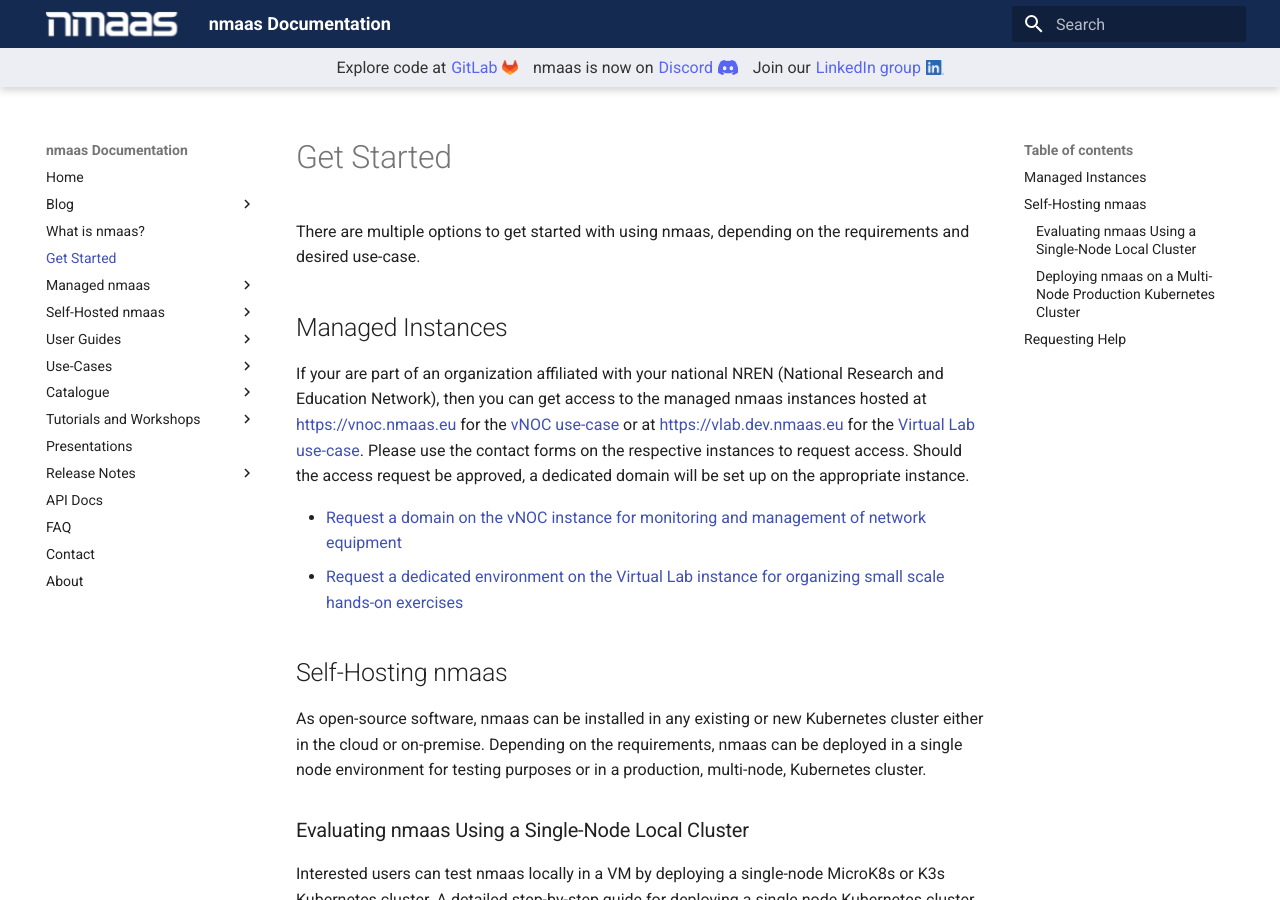
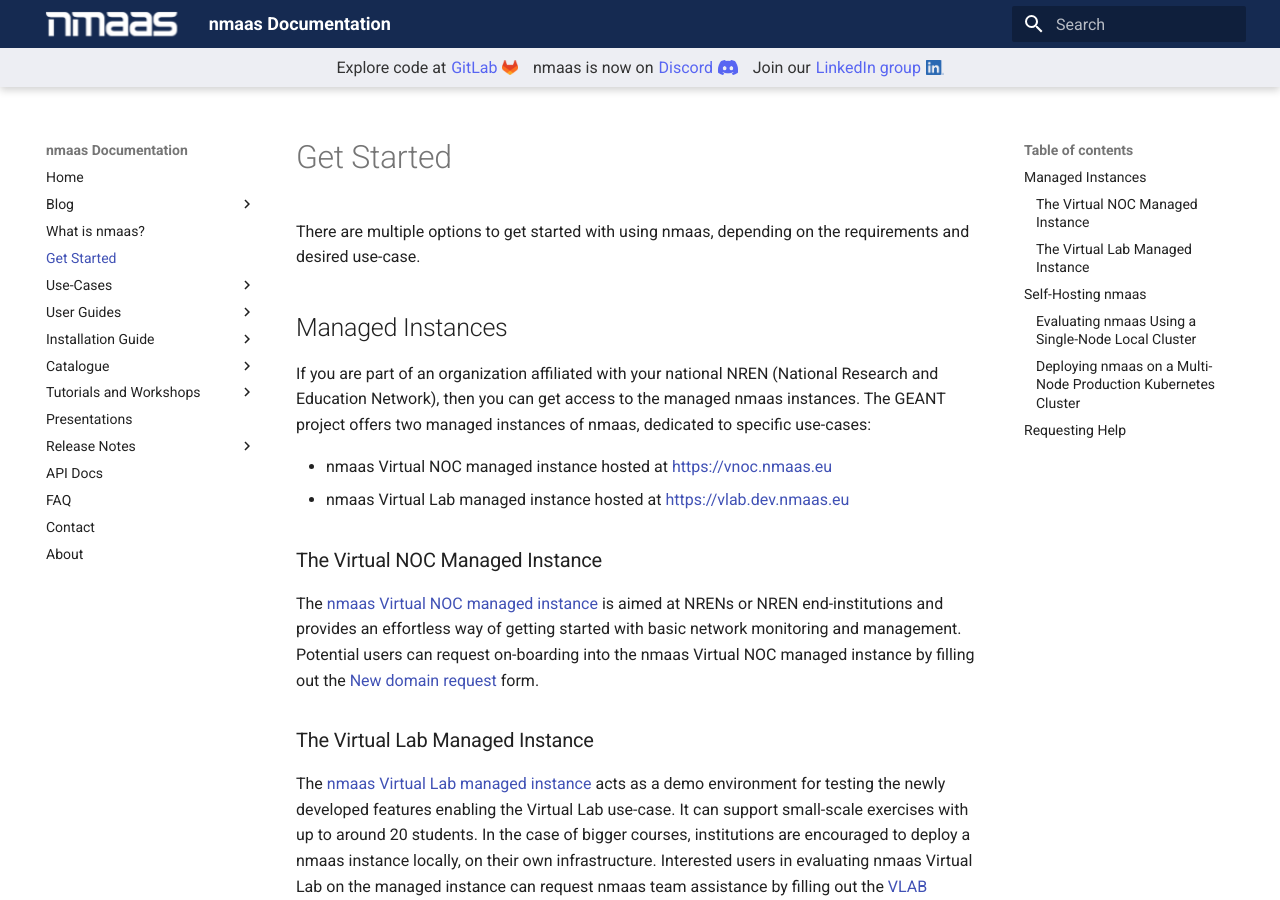
Before and after one commit to nmaas-platform/nmaas-docs, an MkDocs documentation site: the page built from docs/get-started.md, in a window 1280 px wide and 900 px high. Built offline with MkDocs 1.6.1 and Material for MkDocs 9.7.7, drawn with Linux system fonts in a browser that asks for light colours.

Commit message:
Hidden Managed nmaas page and moved the content to Get Started section

```diff
--- a/docs/get-started.md
+++ b/docs/get-started.md
@@ -7,10 +7,27 @@
 
 ## Managed Instances
 
-If your are part of an organization affiliated with your national NREN (National Research and Education Network), then you can get access to the managed nmaas instances hosted at [https://vnoc.nmaas.eu](https://vnoc.nmaas.eu) for the [vNOC use-case](use-cases/virtual-noc/vnoc-introduction.md) or at [https://vlab.dev.nmaas.eu](https://vlab.dev.nmaas.eu) for the [Virtual Lab use-case](use-cases/virtual-lab/vlab-introduction.md). Please use the contact forms on the respective instances to request access. Should the access request be approved, a dedicated domain will be set up on the appropriate instance.
+If you are part of an organization affiliated with your national NREN (National Research and Education Network), then you
+can get access to the managed nmaas instances. The GEANT project offers two managed instances of nmaas, dedicated to
+specific use-cases:
 
-- [Request a domain on the vNOC instance for monitoring and management of network equipment](https://vnoc.nmaas.eu/about?type=NEW_DOMAIN_REQUEST)
-- [Request a dedicated environment on the Virtual Lab instance for organizing small scale hands-on exercises](https://vlab.dev.nmaas.eu/about?type=VLAB_REQUEST)
+- nmaas Virtual NOC managed instance hosted at [https://vnoc.nmaas.eu](https://vnoc.nmaas.eu)
+- nmaas Virtual Lab managed instance hosted at [https://vlab.dev.nmaas.eu](https://vlab.dev.nmaas.eu)
+
+### The Virtual NOC Managed Instance
+
+The [nmaas Virtual NOC managed instance](https://vnoc.nmaas.eu) is aimed at NRENs or NREN end-institutions and provides
+an effortless way of getting started with basic network monitoring and management. Potential users can request on-boarding
+into the nmaas Virtual NOC managed instance by filling out the [New domain request](https://vnoc.nmaas.eu/about?type=NEW_DOMAIN_REQUEST)
+form.
+
+### The Virtual Lab Managed Instance
+
+The [nmaas Virtual Lab managed instance](https://vlab.dev.nmaas.eu) acts as a demo environment for testing the newly
+developed features enabling the Virtual Lab use-case. It can support small-scale exercises with up to around 20 students.
+In the case of bigger courses, institutions are encouraged to deploy a nmaas instance locally, on their own infrastructure.
+Interested users in evaluating nmaas Virtual Lab on the managed instance can request nmaas team assistance by filling out
+the [VLAB request](https://vlab.dev.nmaas.eu/about?type=VLAB_REQUEST) form.
 
 ## Self-Hosting nmaas
 
--- a/mkdocs.yml
+++ b/mkdocs.yml
@@ -7,16 +7,6 @@
     - blog/index.md
   - What is nmaas?: 'what-is-nmaas.md'
   - Get Started: 'get-started.md'
-  - Managed nmaas:
-    - Introduction: 'managed-nmaas/introduction.md'
-  - Self-Hosted nmaas:
-    - Introduction: 'self-hosted-nmaas/introduction.md'
-    - Installation Guide: 'self-hosted-nmaas/install-guide.md'
-  - User Guides:
-    - Introduction: 'guides/introduction.md'
-    - Domain Admin Guide: 'guides/domain-admin-guide.md'
-    - Domain User Guide: 'guides/user-guide.md'
-    - Application Manager Guide: 'guides/application-manager-guide.md'
   - Use-Cases:
     - Virtual NOC:
       - Introduction: 'use-cases/virtual-noc/vnoc-introduction.md'
@@ -28,6 +18,14 @@
     - Metrics:
       - Introduction: 'use-cases/metrics/metrics-introduction.md'
       - Example Workflows: 'use-cases/metrics/example-workflows.md'
+  - User Guides:
+      - Introduction: 'guides/introduction.md'
+      - Domain Admin Guide: 'guides/domain-admin-guide.md'
+      - Domain User Guide: 'guides/user-guide.md'
+      - Application Manager Guide: 'guides/application-manager-guide.md'
+  - Installation Guide:
+      - Introduction: 'self-hosted-nmaas/introduction.md'
+      - Installation Guide: 'self-hosted-nmaas/install-guide.md'
   - Catalogue:
     - General Application Deployment: 'nmaas-applications/general-app-deployment.md'
     - Supported Applications: 'nmaas-applications/application-list.md'
@@ -58,7 +56,7 @@
       - Netbox: 'nmaas-applications/tutorials/netbox.md'
       - OWASP Juice Shop: 'nmaas-applications/tutorials/owasp-juice-shop.md'
       - Oxidized: 'nmaas-applications/tutorials/oxidized.md'
-      - PerfSONAR:
+      - perfSONAR:
         - Esmond: 'nmaas-applications/tutorials/esmond.md'
         - MaDDash: 'nmaas-applications/tutorials/maddash.md'
         - psConfig Web Admin: 'nmaas-applications/tutorials/psconfig-web-admin.md'
```
Also changed, not shown: docs/nmaas-applications/application-list.md (+3 -1 lines), docs/managed-nmaas/img/managed-nmaas-s01.png (deleted), docs/managed-nmaas/img/managed-nmaas-s02.png (deleted), docs/managed-nmaas/img/managed-nmaas-s03.png (deleted), docs/managed-nmaas/img/managed-nmaas-s04.png (deleted), docs/managed-nmaas/img/managed-nmaas-s05.png (deleted), docs/managed-nmaas/img/managed-nmaas-s06.png (deleted).
